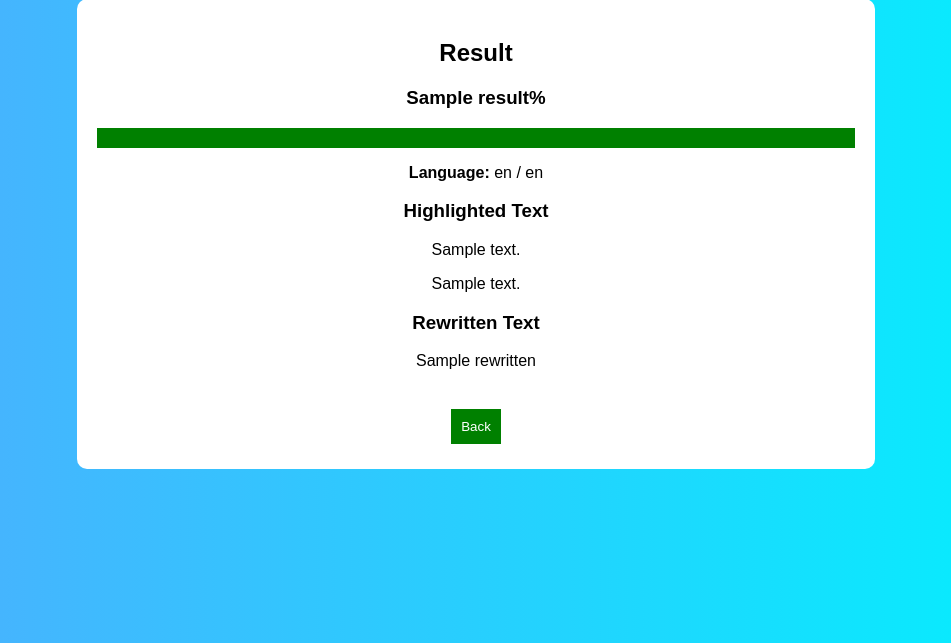
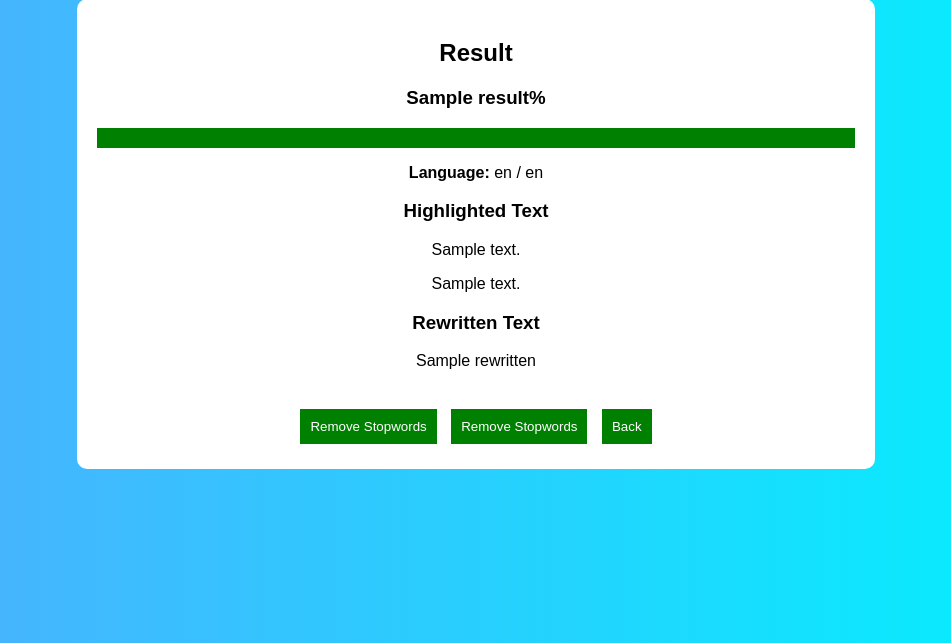
Before and after one commit to goudr5536-droid/plagiarism-checker, a Flask app: template templates/result.html in a window 1280 px wide. Shown: the part 51-694 px from the top of the page, without its empty margins (164-1115 px from the left). Run offline with Flask 3, Linux system fonts and the light colour scheme; the template is opened without the code that fills it: most values are stand-ins (such as "Sample title", 1, 10 or a date in 2020).

Commit message:
added stopwords feature

```diff
--- a/app.py
+++ b/app.py
@@ -5,6 +5,13 @@ from pypdf import PdfReader
 import os
 
 app = Flask(__name__)
+# ---- STOPWORDS FUNCTION ----
+stop_words = {'the','is','and','in','of','to','a','an','for','on','with','as','by','at'}
+
+def remove_stopwords(text):
+    words = text.split()
+    filtered = [w for w in words if w.lower() not in stop_words]
+    return " ".join(filtered)
 
 # ---------- PREPROCESS ----------
 def preprocess(text):
@@ -124,6 +131,21 @@ def checker():
 
     return render_template("checker.html")
 
+@app.route('/remove_stopwords', methods=['POST'])
+def remove_sw():
+    text1 = request.form['text1']
+    text2 = request.form['text2']
+
+    clean1 = remove_stopwords(text1)
+    clean2 = remove_stopwords(text2)
+
+    return render_template('result.html',
+                           text1=clean1,
+                           text2=clean2,
+                           result="Stopwords Removed",
+                           lang1="Text",
+                           lang2="Text")
+
 
 # ---------- RUN ----------
 if __name__ == "__main__":
--- a/templates/result.html
+++ b/templates/result.html
@@ -32,7 +32,23 @@ style="width: {{ result }}%"></div>
 {% endif %}
 
 <br>
-<a href="/checker"><button class="green">Back</button></a>
+<form action="/remove_stopwords" method="post" style="display:inline;">
+    <input type="hidden" name="text1" value="{{ text1 }}">
+    <input type="hidden" name="text2" value="{{ text2 }}">
+    <button class="green">Remove Stopwords</button>
+</form>
+
+<form action="/remove_stopwords" method="post" style="display:inline;">
+    <input type="hidden" name="text1" value="{{ text1 }}">
+    <input type="hidden" name="text2" value="{{ text2 }}">
+    <button class="green">Remove Stopwords</button>
+</form>
+
+<a href="/checker">
+    <button class="green">Back</button>
+</a>
+
+
 
 </div>
 
```
